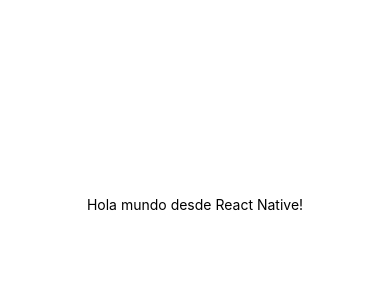
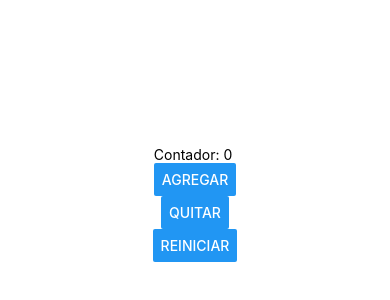
Before and after one commit to AndresGlzLeon/PAM212, a React Native app in the folder intro/: screen / in a window 390 px wide. Shown: the part 218-518 px from the top of the page. Built offline with nearby package versions, Linux system fonts and the light colour scheme.

Commit message:
Practica 4

```diff
--- a/intro/App.js
+++ b/intro/App.js
@@ -1,15 +1,30 @@
+//1.Import: Zona de declaraciones. Componentes extras,librerias,navegación etc.
 import { StatusBar } from 'expo-status-bar';
-import { StyleSheet, Text, View } from 'react-native';
+import { StyleSheet, Text, View, Button } from 'react-native';
+import React,{useState} from 'react';
 
+
+//2. Main: Zona de componentes
 export default function App() {
+
+  const[contador, setContador]=useState(0);
+
   return (
+
     <View style={styles.container}>
-      <Text>Hola mundo desde React Native!</Text>
+
+      <Text>Contador: {contador} </Text>
+      <Button title= "Agregar" onPress={()=>setContador(contador + 1)}/>
+      <Button title= "Quitar" onPress={()=>setContador(contador - 1)}/>
+      <Button title= "Reiniciar" onPress={()=>setContador(contador + (contador * (-1)))}/>
       <StatusBar style="auto" />
+
     </View>
+
   );
 }
 
+//3. Estilos: Zona de estetica y posicionamiento.
 const styles = StyleSheet.create({
   container: {
     flex: 1,
```
